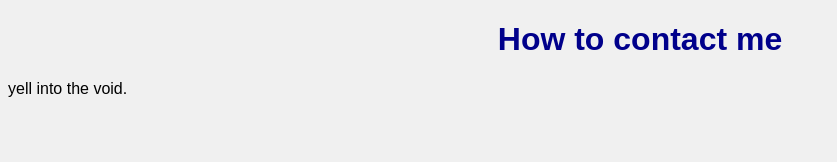
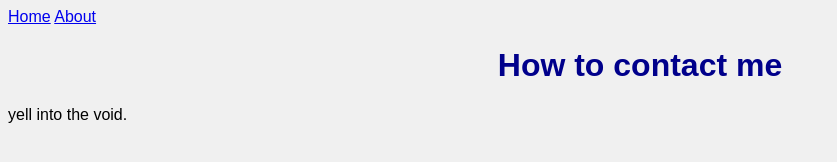
Before and after one commit to EdSmith2032/Codex-first, a plain HTML site: page contact.html in a window 1280 px wide. Shown: the whole page, without its empty margins (0-837 px from the left). Drawn offline with Linux system fonts and the light colour scheme.

Commit message:
Update contact.html
Added nav

```diff
--- a/contact.html
+++ b/contact.html
@@ -7,6 +7,10 @@
   <title>contact</title>
 </head>
 <body>
+    <nav>
+      <a href="index.html">Home</a>
+      <a href="about.html">About</a>
+    </nav>
   <h1>How to contact me</h1>
   <p>yell into the void.</p>
 </body>
```
